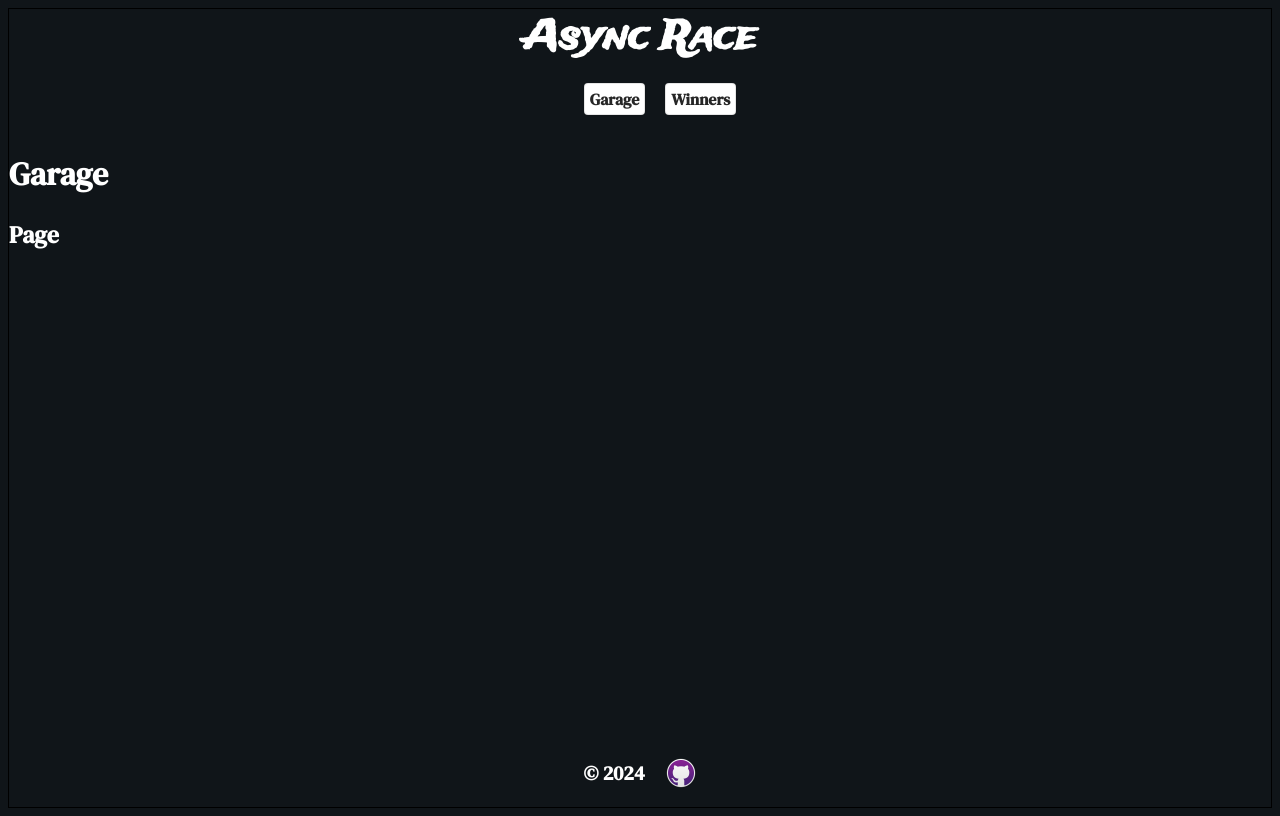
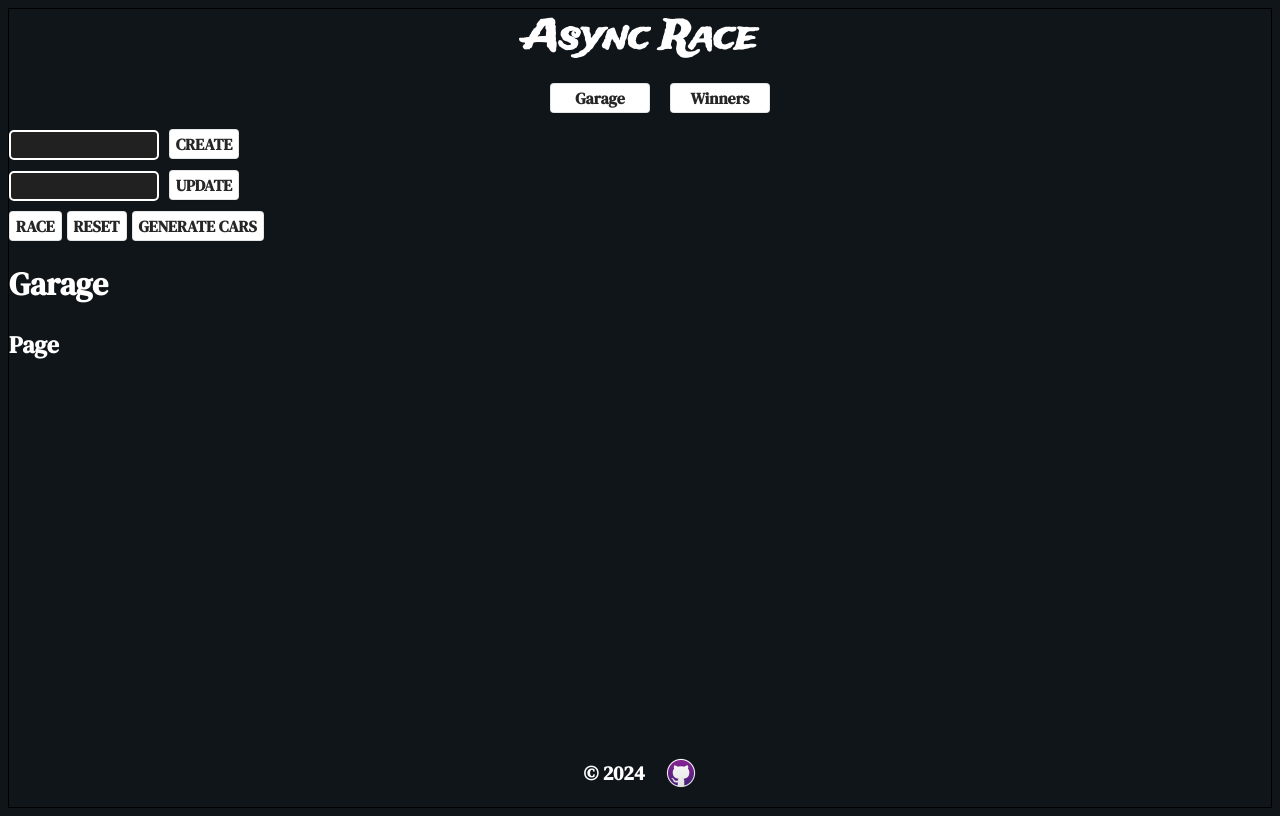
Before and after one commit to kevaniy0/async-race, a website built with Vite: page index.html in a window 1280 px wide. Built offline with nearby package versions, Linux system fonts and the light colour scheme; files whose address does not match are found by name.

Commit message:
feat: add form for garage view
* feat: implement form for garage page

* feat: add race buttons field

```diff
--- a/src/components/button/index.ts
+++ b/src/components/button/index.ts
@@ -3,6 +3,7 @@ import './style.scss';
 
 const Button = (params: ElementParams<'button'>, callback?: () => void): HTMLButtonElement => {
     const button = callback ? createElement({ ...params, callback }) : createElement(params);
+    button.setAttribute('type', 'button');
     return button;
 };
 
--- a/src/components/button/style.scss
+++ b/src/components/button/style.scss
@@ -14,7 +14,8 @@
     justify-content: center;
     line-height: 1.25;
     margin: 0;
-    padding: 5px;
+    height: 30px;
+    width: 100px;
     position: relative;
     text-decoration: none;
     transition: all 250ms;
@@ -22,7 +23,6 @@
     -webkit-user-select: none;
     touch-action: manipulation;
     vertical-align: baseline;
-    width: auto;
 }
 
 .button-primary:hover,
--- a/src/components/input/style.scss
+++ b/src/components/input/style.scss
@@ -7,6 +7,8 @@
     padding: 10px;
     border: 2px solid white;
     border-radius: 5px;
+    height: 30px;
+    margin-right: 10px;
     &:focus {
         color: white;
         background-color: #212121;
--- /dev/null
+++ b/src/pages/garage/form.ts
@@ -0,0 +1,23 @@
+import Button from '../../components/button';
+import Input from '../../components/input';
+import { createElement } from '../../utils/dom';
+import * as GARAGE from './garage-data';
+import './style.scss';
+
+const createForm = (): HTMLFormElement => {
+    const form = createElement(GARAGE.form);
+
+    const labelCreate = createElement(GARAGE.labelCreate);
+    const inputCreate = Input(GARAGE.inputCreate);
+    const buttonCreate = Button(GARAGE.buttonCreate);
+    labelCreate.append(inputCreate, buttonCreate);
+
+    const labelUpdate = createElement(GARAGE.labelUpdate);
+    const inputUpdate = Input(GARAGE.inputUpdate);
+    const buttonUpdate = Button(GARAGE.buttonUpdate);
+    labelUpdate.append(inputUpdate, buttonUpdate);
+    form.append(labelCreate, labelUpdate);
+    return form;
+};
+
+export default createForm;
--- a/src/pages/garage/garage-data.ts
+++ b/src/pages/garage/garage-data.ts
@@ -29,3 +29,62 @@ export const carName: ElementParams<'p'> = {
 };
 export const carSvgClasses = ['car-image'];
 export const finishSvgClasses = ['finish-image'];
+
+export const form: ElementParams<'form'> = {
+    tag: 'form',
+    classNames: ['garage-form'],
+};
+export const labelCreate: ElementParams<'label'> = {
+    tag: 'label',
+    classNames: ['label', 'label-create'],
+};
+
+export const inputCreate: ElementParams<'input'> = {
+    tag: 'input',
+    classNames: ['input-text', 'input-create'],
+};
+
+export const buttonCreate: ElementParams<'button'> = {
+    tag: 'button',
+    classNames: ['button', 'button-primary'],
+    textContent: 'CREATE',
+};
+
+export const labelUpdate: ElementParams<'label'> = {
+    tag: 'label',
+    classNames: ['label', 'label-update'],
+};
+
+export const inputUpdate: ElementParams<'input'> = {
+    tag: 'input',
+    classNames: ['input-text', 'input-update'],
+};
+
+export const buttonUpdate: ElementParams<'button'> = {
+    tag: 'button',
+    classNames: ['button', 'button-primary'],
+    textContent: 'UPDATE',
+};
+
+export const buttonField: ElementParams<'div'> = {
+    tag: 'div',
+    classNames: ['button-field'],
+};
+
+export const buttonRace: ElementParams<'button'> = {
+    tag: 'button',
+    classNames: ['button', 'button-primary'],
+    textContent: 'RACE',
+};
+
+export const buttonReset: ElementParams<'button'> = {
+    tag: 'button',
+    classNames: ['button', 'button-primary'],
+    textContent: 'RESET',
+};
+
+export const buttonGenerateCars: ElementParams<'button'> = {
+    tag: 'button',
+    classNames: ['button', 'button-primary'],
+    textContent: 'GENERATE CARS',
+};
--- a/src/pages/garage/index.ts
+++ b/src/pages/garage/index.ts
@@ -3,6 +3,8 @@ import getGarageCars from '../../api/garage/garage';
 import { createElement, createSVG, getElement } from '../../utils/dom';
 import * as GARAGE from './garage-data';
 import { CarsData } from '../../api/garage/garage-data';
+import createForm from './form';
+import createRaceButtons from './race-button-field';
 
 const fillGarageSection = (section: HTMLElement, data: CarsData) => {
     data.collection.forEach((car) => {
@@ -24,13 +26,15 @@ const renderGaragePage = (): void => {
     const title = createElement(GARAGE.title);
     const page = createElement(GARAGE.page);
     const carSection = createElement(GARAGE.carSection);
+    const form = createForm();
+    const raceField = createRaceButtons();
     getGarageCars().then((result) => {
         page.textContent = `Page # ${result.page}`;
         title.textContent = `Garage (${result.total})`;
         fillGarageSection(carSection, result);
     });
 
-    garage.append(title, page, carSection);
+    garage.append(form, raceField, title, page, carSection);
     root.append(garage);
 };
 
--- /dev/null
+++ b/src/pages/garage/race-button-field.ts
@@ -0,0 +1,14 @@
+import Button from '../../components/button';
+import { createElement } from '../../utils/dom';
+import * as GARAGE from './garage-data';
+
+const createRaceButtons = (): HTMLDivElement => {
+    const field = createElement(GARAGE.buttonField);
+    const buttonRace = Button(GARAGE.buttonRace);
+    const buttonReset = Button(GARAGE.buttonReset);
+    const buttonGenerateCars = Button(GARAGE.buttonGenerateCars);
+    field.append(buttonRace, buttonReset, buttonGenerateCars);
+    return field;
+};
+
+export default createRaceButtons;
--- a/src/pages/garage/style.scss
+++ b/src/pages/garage/style.scss
@@ -24,4 +24,21 @@
             bottom: 5px;
         }
     }
+
+    .garage-form {
+        display: flex;
+        flex-direction: column;
+        gap: 10px;
+        .button-primary {
+            width: 70px;
+        }
+        margin-bottom: 10px;
+    }
+    .button-field {
+        display: flex;
+        gap: 5px;
+        .button-primary {
+            width: max-content;
+        }
+    }
 }
```
